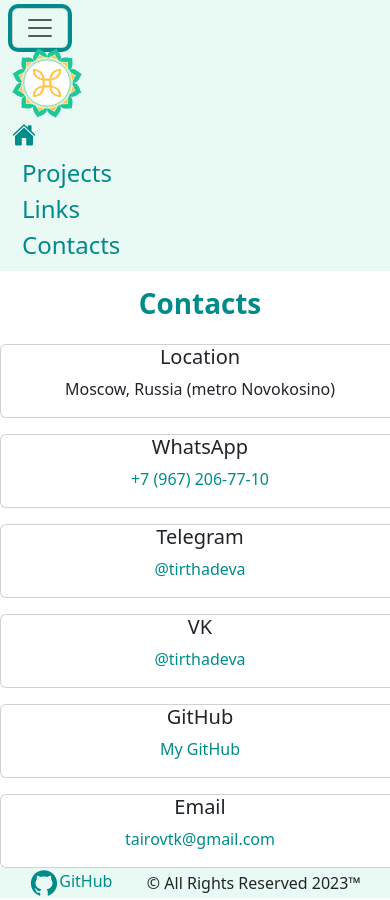
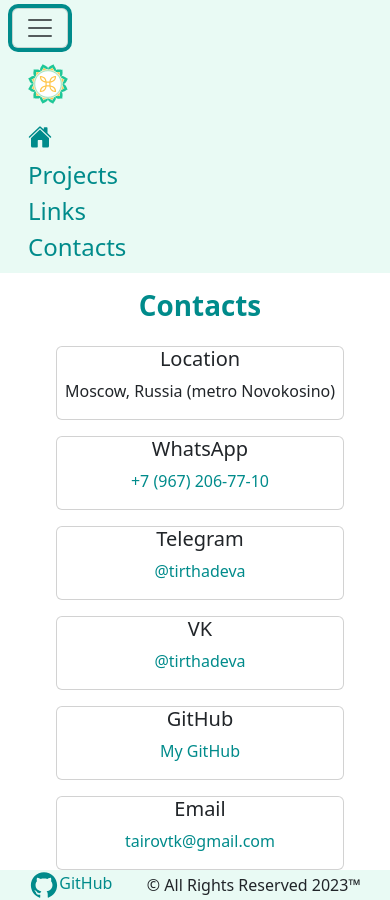
Before and after one commit to TimurTairov/My-Portfolio, a React (Create React App) app: page /contacts in a window 390 px wide. Both pictures are taken after a click on the button 40 px from the left and 28 px from the top of the page. Built offline with nearby package versions, Linux system fonts and the light colour scheme.

Commit message:
commit 2.4 navbar @media

```diff
--- a/src/components/NavBar.jsx
+++ b/src/components/NavBar.jsx
@@ -16,11 +16,11 @@ const NavBar = () => {
           <Navbar.Collapse id="responsive-navbar-nav">
             <Nav className="me-auto top-menu">
               <NavLink to="." end>
-                <Image src={logo} alt="logo" width={70} />
+                <Image src={logo} alt="logo" className="logo" />
               </NavLink>
             </Nav>
             <Nav className="top-menu">
-              <NavLink to="." end>
+              <NavLink className="nav-home" to="." end>
                 <IoHome className="mb-2" />
               </NavLink>
               <NavLink className="navlink" to="projects">
--- a/src/pages/Contacts.jsx
+++ b/src/pages/Contacts.jsx
@@ -8,19 +8,19 @@ const Contacts = () => {
         <h1 className="title">Contacts</h1>
       </div>
 
-      <Card className="contacts-page">
+      <Card className="contacts-item">
         <h5>Location</h5>
         <p>Moscow, Russia (metro Novokosino)</p>
       </Card>
 
-      <Card className="contacts-page">
+      <Card className="contacts-item">
         <h5>WhatsApp</h5>
         <p>
           <a href="whatsapp://send?phone=79672067710">+7 (967) 206-77-10</a>
         </p>
       </Card>
 
-      <Card className="contacts-page">
+      <Card className="contacts-item">
         <h5>Telegram</h5>
         <p>
           <a href="https://t.me/tirthadeva" target="_blank" rel="noreferrer">
@@ -29,7 +29,7 @@ const Contacts = () => {
         </p>
       </Card>
 
-      <Card className="contacts-page">
+      <Card className="contacts-item">
         <h5>VK</h5>
         <p>
           <a href="https://vk.com/tirthadeva" target="_blank" rel="noreferrer">
@@ -38,7 +38,7 @@ const Contacts = () => {
         </p>
       </Card>
 
-      <Card className="contacts-page">
+      <Card className="contacts-item">
         <h5>GitHub</h5>
         <p>
           <a
@@ -51,7 +51,7 @@ const Contacts = () => {
         </p>
       </Card>
 
-      <Card className="contacts-page">
+      <Card className="contacts-item">
         <h5>Email</h5>
         <p>
           <a href="mailto:tairovtk@gmail.com" target="_blank" rel="noreferrer">
--- a/src/styles.scss
+++ b/src/styles.scss
@@ -24,9 +24,14 @@
     .navbar-button {
       color: darkcyan;
     }
+
     .navlink {
       text-decoration: none;
-      margin: 0px 10px;
+      margin: 0 1rem;
+    }
+
+    .logo {
+      width: 60px;
     }
 
     .navlink:hover {
@@ -43,6 +48,15 @@
     @media (max-width: 992px) {
       .navlink:hover {
         width: 21%;
+      }
+
+      .logo {
+        width: 40px;
+        margin: 1rem;
+      }
+
+      .nav-home {
+        margin: 0 1rem;
       }
     }
   }
@@ -108,12 +122,21 @@
     width: 25rem;
     margin-top: 1rem;
 
+    .contacts-item {
+      display: flex;
+      flex-direction: column;
+      justify-content: center;
+      align-items: center;
+      width: 25rem;
+      margin-top: 1rem;
+    }
+
     li {
       list-style: none;
     }
 
-    @media (max-width: 755px) {
-      .myContacts {
+    @media (max-width: 992px) {
+      .contacts-item {
         width: 18rem;
       }
     }
@@ -135,6 +158,12 @@
     ul li {
       list-style: none;
     }
+
+    @media (max-width: 992px) {
+      .my-site {
+        width: 18rem;
+      }
+    }
   }
 
   .project-page {
```
Also changed, not shown: gitinfo.txt.
